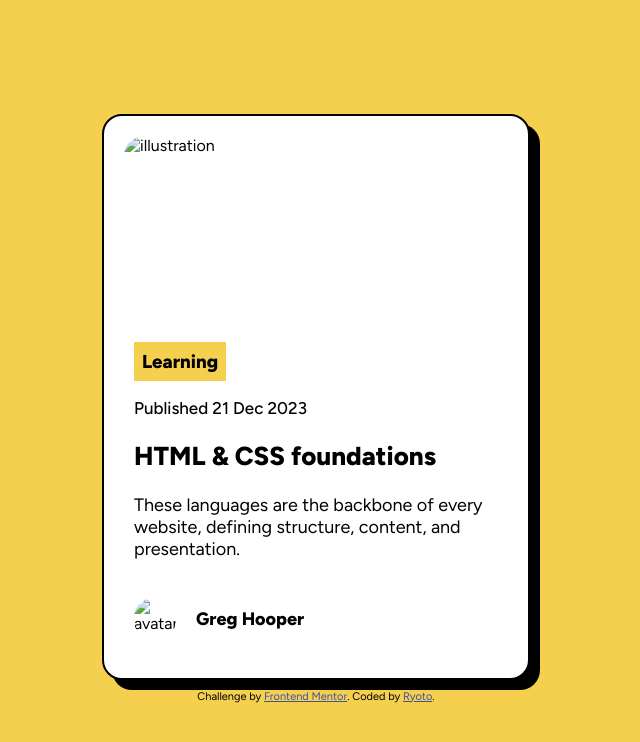
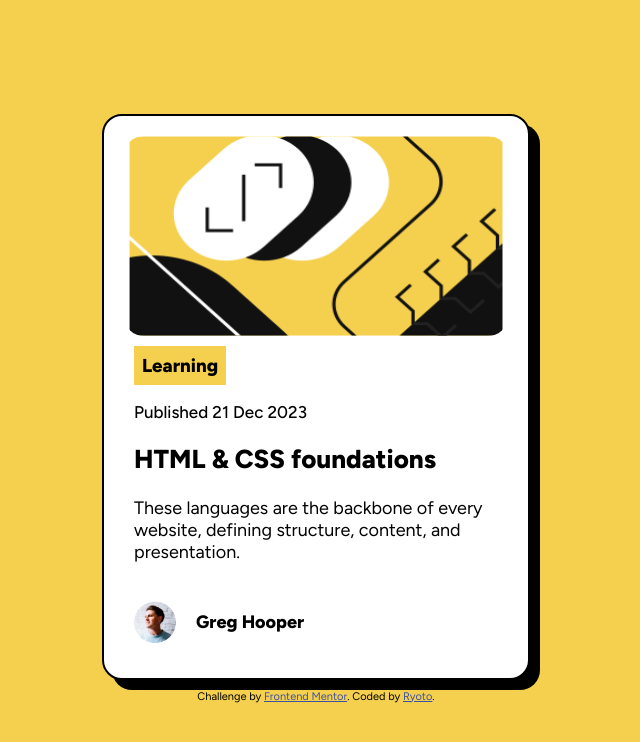
Before and after one commit to Ryoto-stack/blog_preview, a plain HTML site: page index.html in a window 1280 px wide. Shown: the whole page, without its empty margins (332-972 px from the left). Drawn offline with Linux system fonts and the light colour scheme; the site is published under a folder, as on GitHub Pages, so addresses that start at the root find nothing.

Commit message:
image link

```diff
--- a/index.html
+++ b/index.html
@@ -23,7 +23,7 @@
   </head>
   <body>
     <main>
-      <img src="/assets/images/illustration-article.png" alt="illustration" />
+      <img src="./assets/images/illustration-article.png" alt="illustration" />
       <content>
         <div class="learn">
           <h3>Learning</h3>
@@ -37,7 +37,7 @@
           content, and presentation.
         </p>
         <div class="name">
-          <img src="/assets/images/image-avatar.webp" alt="avatar">
+          <img src="./assets/images/image-avatar.webp" alt="avatar">
         <p>Greg Hooper</p>
         </div>
       </content>
```
